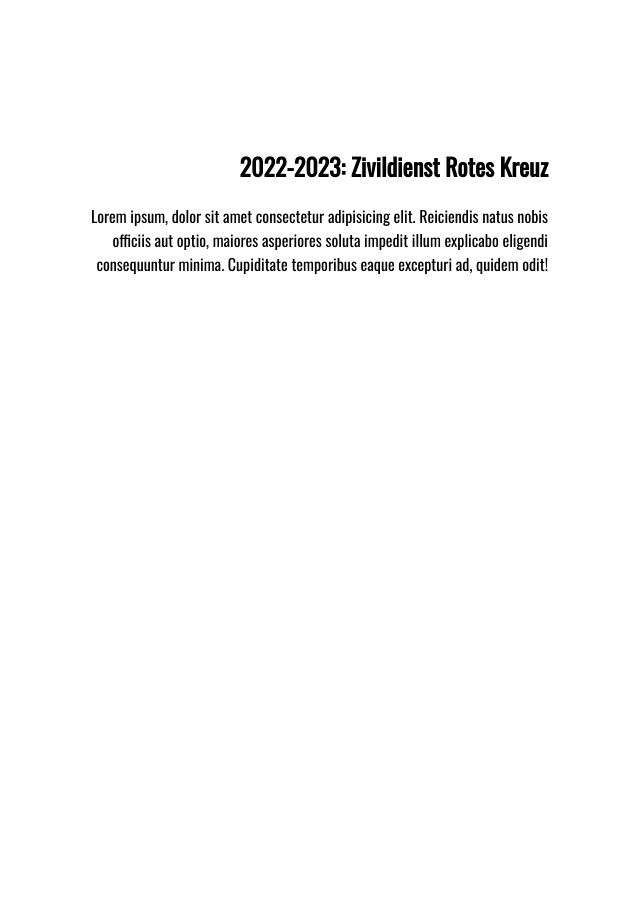
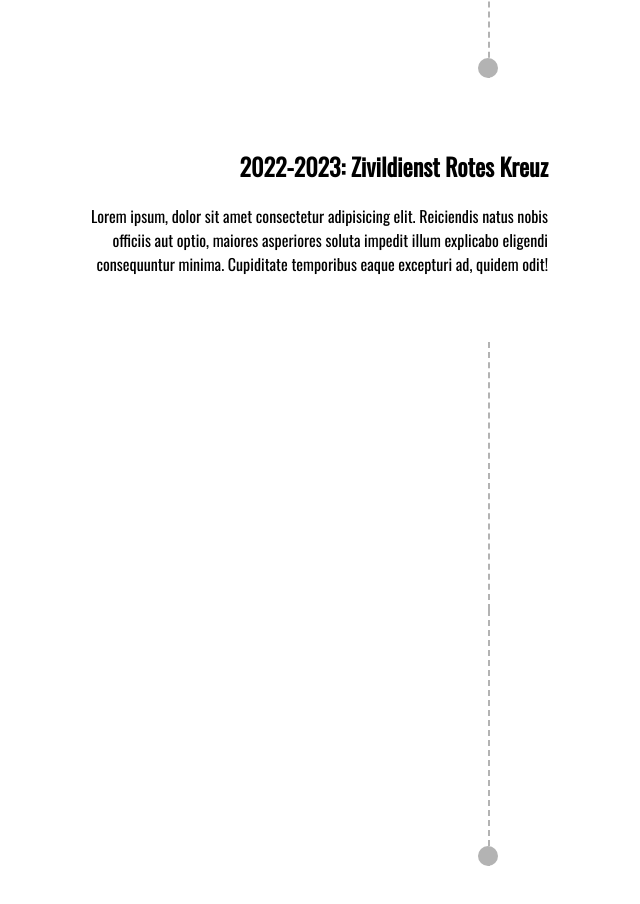
Before and after one commit to jgruenauer/jeremiasgalonvue, a Vue app: page / in a window 1280 px wide. Shown: the part 1860-2764 px from the top of the page, without its empty margins (72-712 px from the left). Built offline with nearby package versions, Linux system fonts and the light colour scheme; no server answers; the database is empty; the HTML template or start-up script is replaced by a standard one.

Commit message:
kleine Änderungen stilistisch

```diff
--- a/src/components/homepage/HomePage.vue
+++ b/src/components/homepage/HomePage.vue
@@ -28,7 +28,7 @@
     <button>Sign up</button>
   </section>
   <section class="sect-toying">
-    <h2>"Coming Soon"</h2>
+    <h2>"Coming Maybe"</h2>
   </section>
   <section class="sect-contact">
     <h2>"Coming Never"</h2>
@@ -48,10 +48,6 @@
 </script>
 
 <style>
-section {
-  height: 100vh;
-}
-
 .sect-jeremias {
   /*
   background-image: url('./../../assets/ichviel.png');
--- a/src/components/homepage/sect-factsheet/FactsheetSection.vue
+++ b/src/components/homepage/sect-factsheet/FactsheetSection.vue
@@ -3,36 +3,46 @@
   <div class="sticky-scroll-container">
     <div class="left">
       <div class="fact-element">
-        <div>
+        <div class="fact-upper"></div>
+        <div class="fact-middle">
           <h2 class="fact-header">2023: Universität Buxtehude</h2>
-          <p class="fact-text">Lorem ipsum dolor sit amet consectetur adipisicing elit. Tenetur, sunt! Quaerat labore
+          <p>Lorem ipsum dolor sit amet consectetur adipisicing elit. Tenetur, sunt! Quaerat labore
             assumenda, minus exercitationem consectetur molestias dolores delectus molestiae tenetur illum vitae
             voluptatibus, reprehenderit minima vero pariatur rerum ad.</p>
         </div>
+        <div class="fact-lower"></div>
       </div>
       <div class="fact-element">
-        <div>
+        <div class="fact-upper"></div>
+        <div class="fact-middle">
           <h2 class="fact-header">2022-2023: Zivildienst Rotes Kreuz</h2>
           <p>Lorem ipsum, dolor sit amet consectetur adipisicing elit. Reiciendis natus nobis officiis aut optio, maiores
             asperiores soluta impedit illum explicabo eligendi consequuntur minima. Cupiditate temporibus eaque excepturi
             ad, quidem odit!</p>
         </div>
+        <div class="fact-lower"></div>
       </div>
       <div class="fact-element">
-        <div>
-          <h2 class="fact-header">2017-2022: HTL Grieskirchen</h2>
-          <p>Lorem ipsum, dolor sit amet consectetur adipisicing elit. Reiciendis natus nobis officiis aut optio, maiores
-            asperiores soluta impedit illum explicabo eligendi consequuntur minima. Cupiditate temporibus eaque excepturi
-            ad, quidem odit!</p>
+        <div class="fact-upper"></div>
+        <div class="fact-middle">
+          <h2 class="fact-header">2017-2022: HTL Grieskirchen Medizininformatik</h2>
+          <p>An der HTL lernt Jeremias das Programmieren. Dabei kommt er in Berührung mit Java, C#,
+            Python, Webprogrammierung, diversen Frameworks, ... Erste Erfahrungen in der Arbeitswelt sammelt er in Form von
+            Praktika im Medizin- und Informatikbereich. Jeremias' Leistungen sind nach Oma immer - "fad".
+          </p>
         </div>
+        <div class="fact-lower"></div>
       </div>
       <div class="fact-element">
-        <div>
+        <div class="fact-upper"></div>
+        <div class="fact-middle">
           <h2 class="fact-header">2005-2008: Kindergarten Gangster</h2>
-          <p>Lorem ipsum, dolor sit amet consectetur adipisicing elit. Reiciendis natus nobis officiis aut optio, maiores
-            asperiores soluta impedit illum explicabo eligendi consequuntur minima. Cupiditate temporibus eaque excepturi
-            ad, quidem odit!</p>
+          <p>Am gefährlichsten war Jeremias wohl im Kindergarten. Die Bande und er regieren mit eiserner Faust.
+            Schnell ist die begehrte Burg im Spielgarten besetzt und Eindringlinge die es wagen, auch hier spielen zu wollen
+            bekommen die Kieselsteine rund um die Festung mit Präzision ins Gesicht geschleudert.
+          </p>
         </div>
+        <div class="fact-lower"></div>
       </div>
     </div>
     <div class="right" style="height: 100vh;">
@@ -97,8 +107,36 @@
   height: 100vh;
   text-align: right;
   display: flex;
+  flex-direction: column;
   align-items: center;
   padding: 0 20px;
+}
+
+.fact-upper, .fact-lower{
+  flex: 1;
+  margin-left: 75%;
+  border-right: dashed 2px #b3b3b3;
+}
+
+.fact-upper{
+  position: relative;
+}
+
+.fact-upper::after{
+  content: "";
+  position: absolute;
+  bottom: 0;
+  left: -10px;
+  width: 20px;
+  height: 20px;
+  background-color: #b3b3b3;
+  border-top-left-radius: 100px;
+  border-bottom-left-radius: 100px;
+  border-radius: 10px;;
+}
+
+.fact-middle{
+  margin: 50px 0px;
 }
 
 .fact-header {
--- a/src/components/menu/MenuBar.vue
+++ b/src/components/menu/MenuBar.vue
@@ -5,7 +5,7 @@
                 <router-link class="menuTitle btn-3" to="/">Kontakt</router-link>
             </div>
             <div class="menuItem">
-                <router-link to="/"><img class="menuLogo" src="./../../assets/Signature_White.png"/></router-link>
+                <router-link to="/"><img class="menuLogo" src="./../../assets/SignVector.svg"/></router-link>
             </div>
             <div class="menuItem">
                 <router-link class="menuTitle btn-3" to="/blog">Blog</router-link>
@@ -56,6 +56,7 @@
 .menuLogo{
     align-self: center;
     height: 100px;
+    color: white;
 }
 .menuLogo:hover{
       height: 110px;
```
Also changed, not shown: src/assets/SignVector.svg (added).
